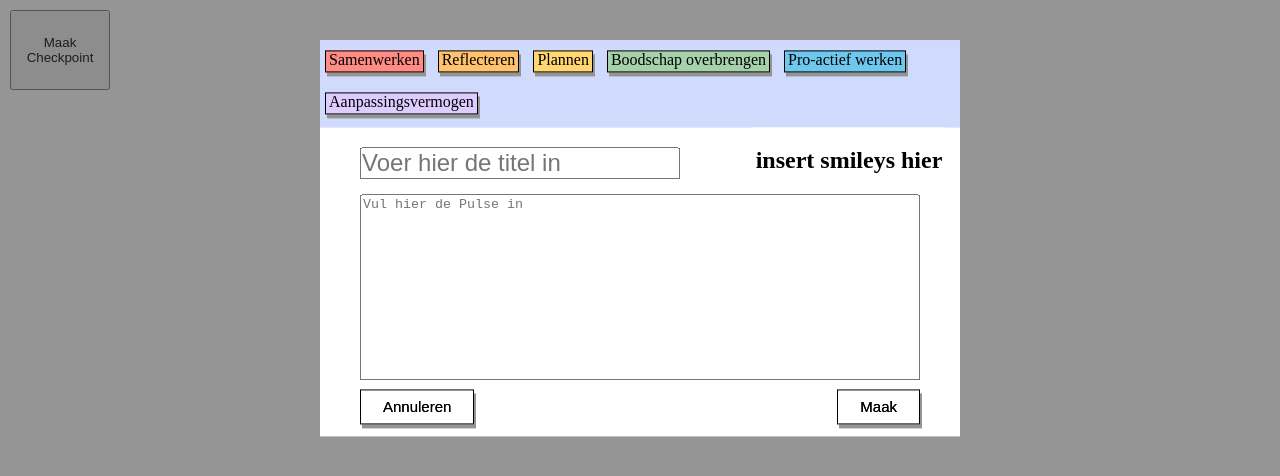
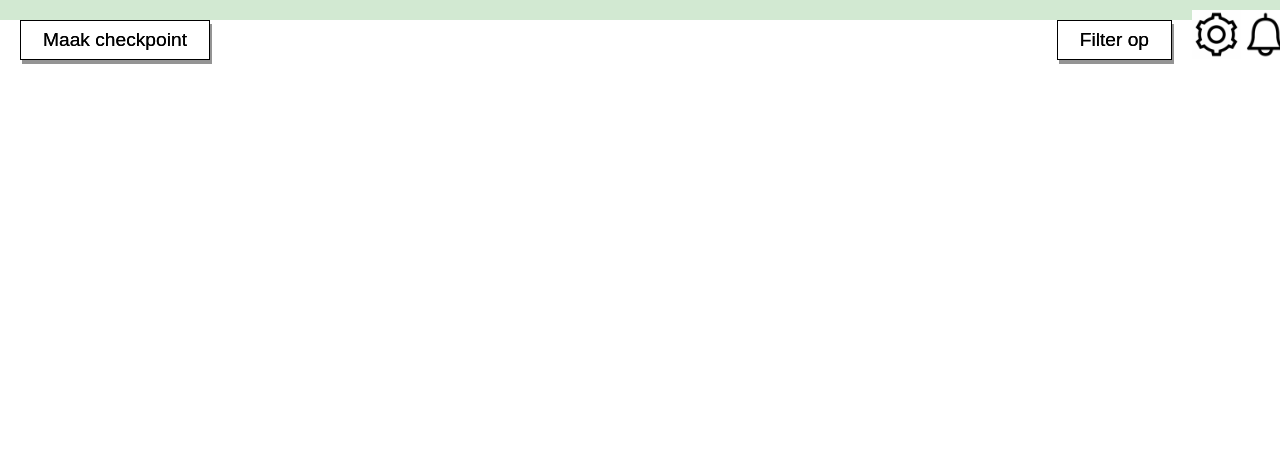
Before and after one commit to FinndeJong/PeLeP, a plain HTML site: page html/index.html in a window 1280 px wide. Drawn offline with Linux system fonts and the light colour scheme.

Commit message:
begin ui website

```diff
--- a/css/default.css
+++ b/css/default.css
@@ -23,7 +23,7 @@ html,body{
 
   background-color: var(--popup-achtergrond);
 
-  display: block;/* Default is NONE!*/
+  display: none;/* Default is NONE!*/
 }
 
 /* general popup div*/
@@ -112,6 +112,36 @@ html,body{
 	position:relative;
 	top:1px;
 }
+
+    /* //////////////////////////////////////////////// */
+      /* GUI website styling*/
+/* icon container */
+.main-page-container{
+  position: fixed;
+  width: 100%;
+}
+.icon-container{
+  width: 100%;
+  height: 20%;
+  padding: 10px;
+  background-color: rgba(0, 128, 0, 0.178) ;
+}
+.icon-right{
+  float: right;
+}
+
+/* maak checkpoint en zoek filter */
+.create-checkpoint-button{
+  float: left;
+  margin-left: 20px;
+  font-size: larger;
+}
+.filter-button{
+  float: right;
+  margin-right: 20px;
+  font-size: larger;
+}
+
 
 /* Media Query's */
 
--- a/html/index.html
+++ b/html/index.html
@@ -15,7 +15,7 @@
 
     <meta name="viewport" content="width=device-width, initial-scale=1.0">
 
-    <title>Pearsonal Learning Pulse</title>
+    <title>Personal Learning Pulse</title>
     <link rel="stylesheet" href="../css/default.css">
 </head>
 
@@ -80,9 +80,27 @@
             </div>
         </div>
     </div>
-    <!-- TIJDELIJK VOOR US001 -->
-    <button id="maak-checkpoint-btn" style="width: 100px; height: 80px; margin: 10px;" onclick="display()">Maak Checkpoint</button>
     <!-- GUI -->
+    <div class="main-page-container">
+        <div class="icon-container">
+            <div>
+                <img src="../img/notifications.png" class="icon-right">
+                <img src="../img/settings.png" class="icon-right">
+            </div>
+        </div>
+        <div class="profile-container">
+
+        </div>
+        <div class="selcheck-container">
+            <div class="selcheck-wrapper">
+                <button class="popup-button create-checkpoint-button" onclick="display()">Maak checkpoint</button>        <!-- remove onclick en maak een eventlistener -->
+                <button class="popup-button filter-button">Filter op</button>
+            </div>
+        </div>
+        <div class="timeline-container">
+
+        </div>
+    </div>
     <!-- volgende sprint-->
     <!-- Scripts! -->
     <script type="text/javascript" src="../js/checkpoint.js"></script>
```
Also changed, not shown: js/checkpoint.js (+5 -5 lines), img/notifications.png (added), img/settings.png (added).
